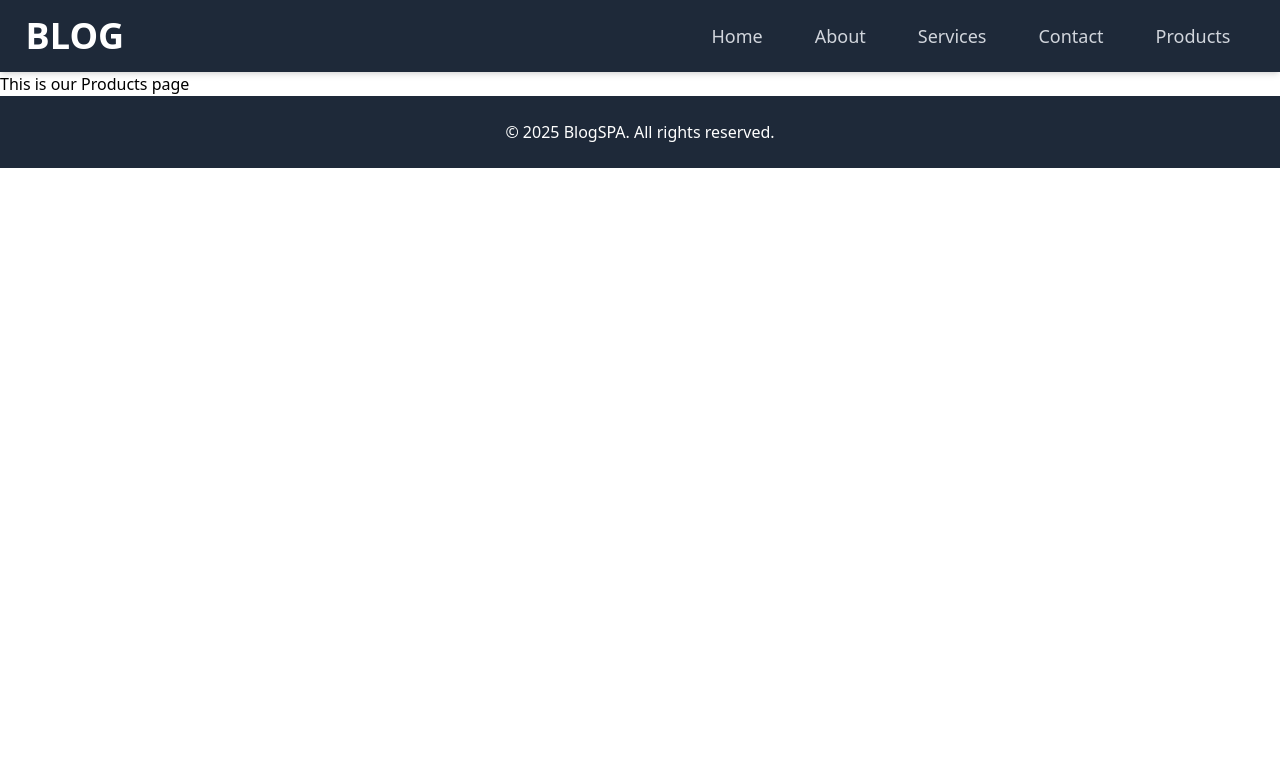
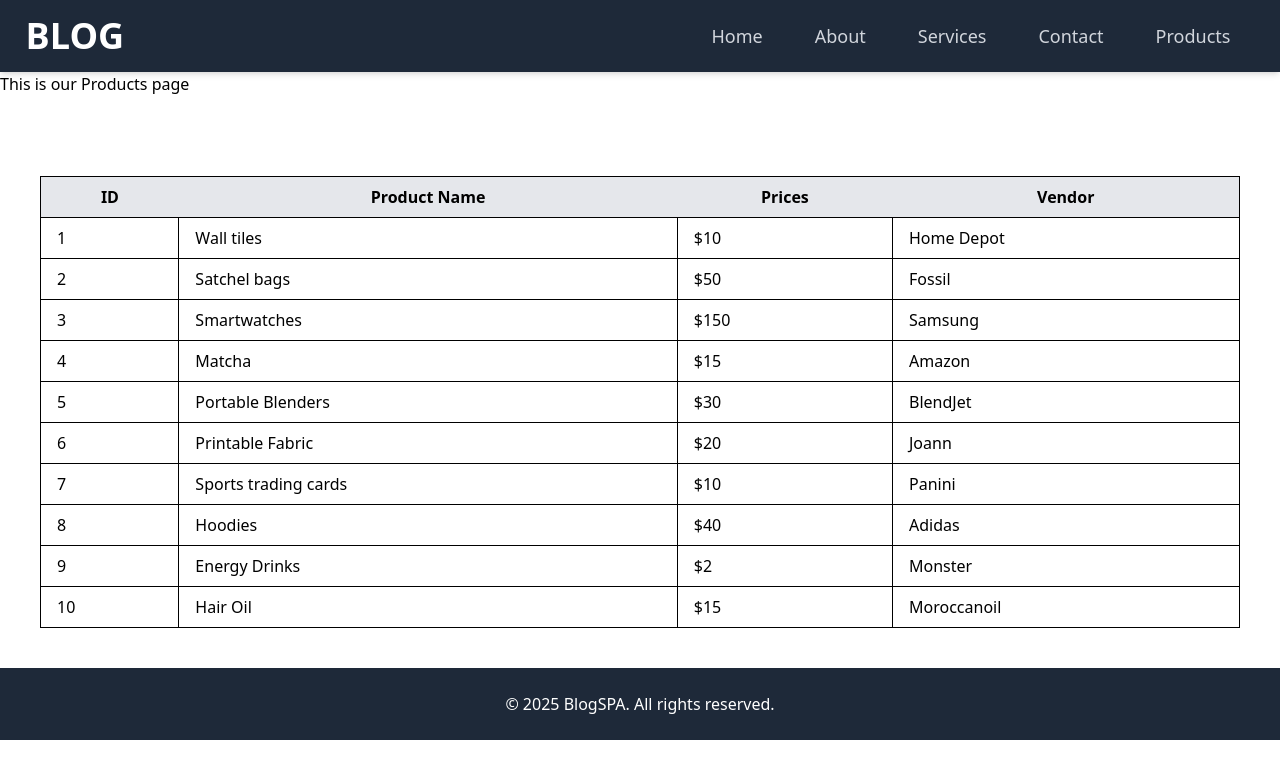
Before and after one commit to cenphilips/static-page, a React (Vite) app in the folder React/blogSPA/: page /products in a window 1280 px wide. Shown: the top 778 px of the page. Built offline with nearby package versions, Linux system fonts and the light colour scheme; data requests are answered from the project's data file.

Commit message:
modified products page

```diff
--- a/React/blogSPA/data/db.json
+++ b/React/blogSPA/data/db.json
@@ -72,67 +72,66 @@
     "Products": [
         {
             "id": 1,
-            "Name": "Wall tiles",
-            "Price": "$10",
-            "Vendor": "Home Depot"
+            "name": "Wall tiles",
+            "price": "$10",
+            "vendor": "Home Depot"
         },
         {
             "id": 2,
-            "Name": "Satchel bags",
-            "Price": "$50",
-            "Vendor": "Fossil"
+            "name": "Satchel bags",
+            "price": "$50",
+            "vendor": "Fossil"
         },
         {
             "id": 3,
-            "Name": "Smartwatches",
-            "Price": "$150",
-            "Vendor": "Samsung"
+            "name": "Smartwatches",
+            "price": "$150",
+            "vendor": "Samsung"
 
         },
         {
             "id": 4,
-            "Name": "Matcha",
-            "Price": "$15",
-            "Vendor": "Amazon"
+            "name": "Matcha",
+            "price": "$15",
+            "vendor": "Amazon"
         },
         {
             "id": 5,
-            "Name": "Portable Blenders",
-            "Price": "$30",
-            "Vendor": "BlendJet"
+            "name": "Portable Blenders",
+            "price": "$30",
+            "vendor": "BlendJet"
         },
         {
             "id": 6,
-            "Name": "Printable Fabric",
-            "Price": "$20",
-            "Vendor": "Joann"
+            "name": "Printable Fabric",
+            "price": "$20",
+            "vendor": "Joann"
 
         },
         {
             "id": 7,
-            "Name": "Sports trading cards",
-            "Price": "$10",
-            "Vendor": "Panini"
+            "name": "Sports trading cards",
+            "price": "$10",
+            "vendor": "Panini"
         },
         {
             "id": 8,
-            "Name": "Hoodies",
-            "Price": "$40",
-            "Vendor": "Adidas"
+            "name": "Hoodies",
+            "price": "$40",
+            "vendor": "Adidas"
         },
         {
             "id": 9,
-            "Name": "Energy Drinks",
-            "Price": "$2",
-            "Vendor": "Monster"
+            "name": "Energy Drinks",
+            "price": "$2",
+            "vendor": "Monster"
 
         },
         {
             "id": 10,
-            "Name": "Hair Oil",
-            "Price": "$15",
-            "Vendor": "Moroccanoil"
-
+            "name": "Hair Oil",
+            "price": "$15",
+            "vendor": "Moroccanoil"
         }
     ]
 }
--- a/React/blogSPA/src/Products.jsx
+++ b/React/blogSPA/src/Products.jsx
@@ -16,8 +16,27 @@
     <div>
       <h1>This is our Products page</h1>
       <div>{props.children}</div>
-      <div>
-
+      <div className='mt-10 w-full p-10'>
+        <table className='table-auto w-full border-collapse border border-gray-400'>
+          <thead className='px-4 py-2 bg-gray-200 border'>
+            <tr>
+              <th className='px-4 py-2'>ID</th>
+              <th className='px-4 py-2'>Product Name</th>
+              <th className='px-4 py-2'>Prices</th>
+              <th className='px-4 py-2'>Vendor</th>
+            </tr>
+          </thead>
+          <tbody>
+            {products.map((product) => (
+              <tr key={product.id}>
+                <td className='border px-4 py-2'>{product.id}</td>
+                <td className='border px-4 py-2'>{product.name}</td>
+                <td className='border px-4 py-2'>{product.price}</td>
+                <td className='border px-4 py-2'>{product.vendor}</td>
+              </tr>
+            ))}
+          </tbody>
+        </table>
       </div>
     </div>
 
```
